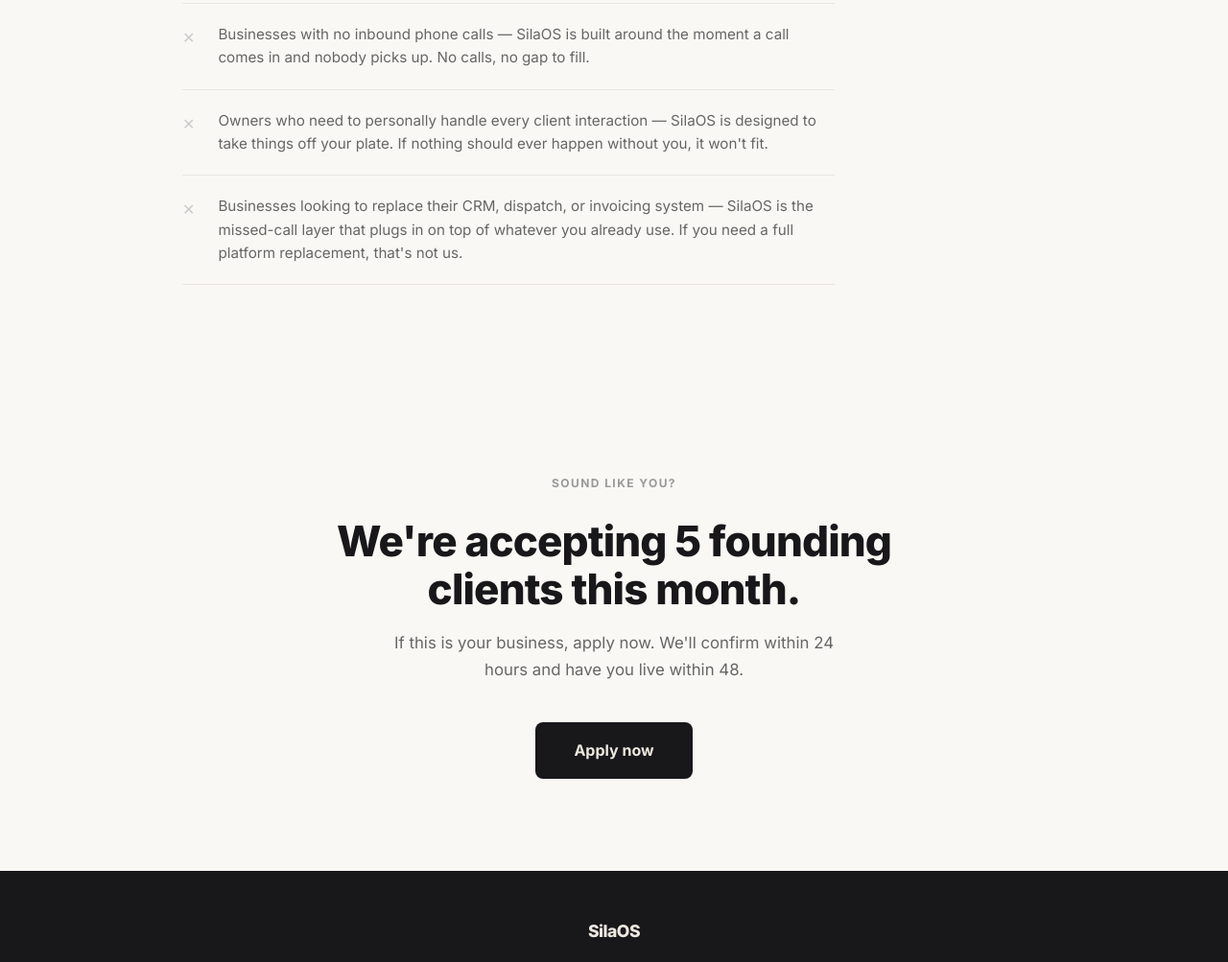
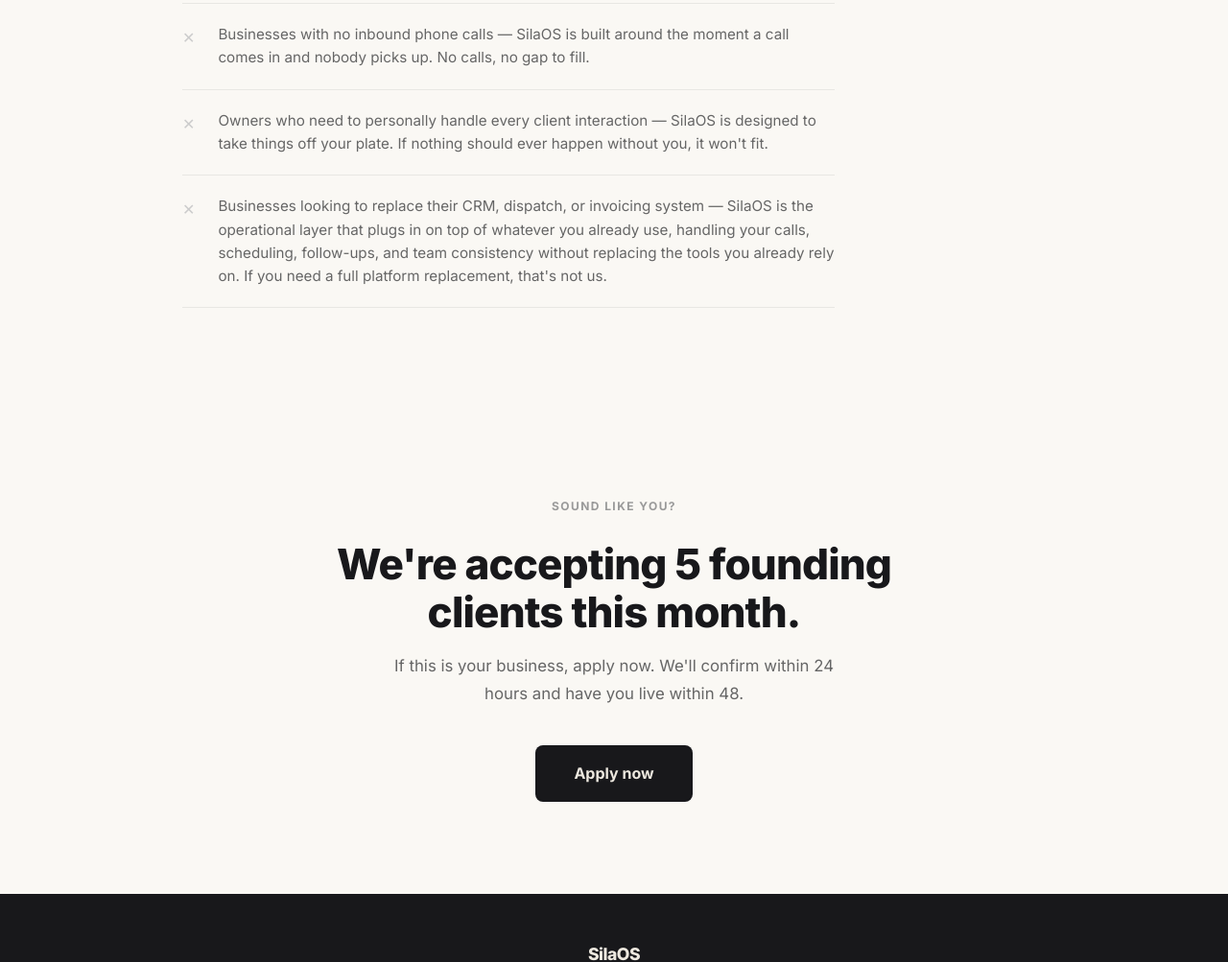
Before and after one commit to tatijanazamora910/silaos.ai, a plain HTML site: page who-its-for.html in a window 1280 px wide. Shown: the part 3725-4728 px from the top of the page at 96% size. Drawn offline with Linux system fonts and the light colour scheme.

Commit message:
fix(who-its-for): update to v9

```diff
--- a/who-its-for.html
+++ b/who-its-for.html
@@ -239,7 +239,7 @@
             </div>
             <div class="not-item fade-up">
                 <div class="not-x">✕</div>
-                <p>Businesses looking to replace their CRM, dispatch, or invoicing system — SilaOS is the missed-call layer that plugs in on top of whatever you already use. If you need a full platform replacement, that's not us.</p>
+                <p>Businesses looking to replace their CRM, dispatch, or invoicing system — SilaOS is the operational layer that plugs in on top of whatever you already use, handling your calls, scheduling, follow-ups, and team consistency without replacing the tools you already rely on. If you need a full platform replacement, that's not us.</p>
             </div>
         </div>
     </div>
```
